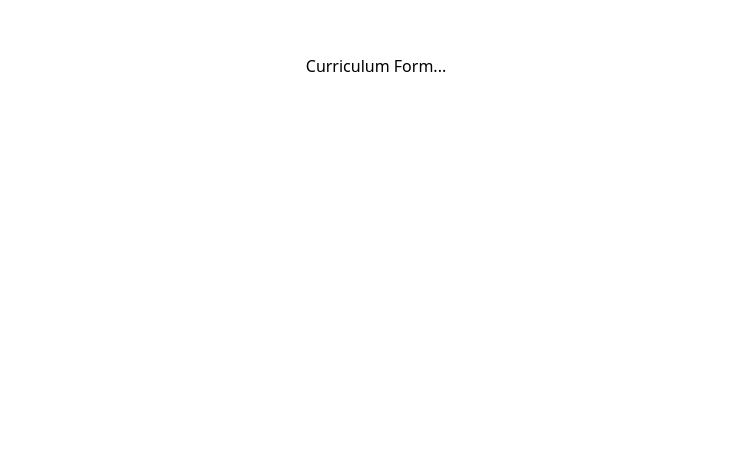
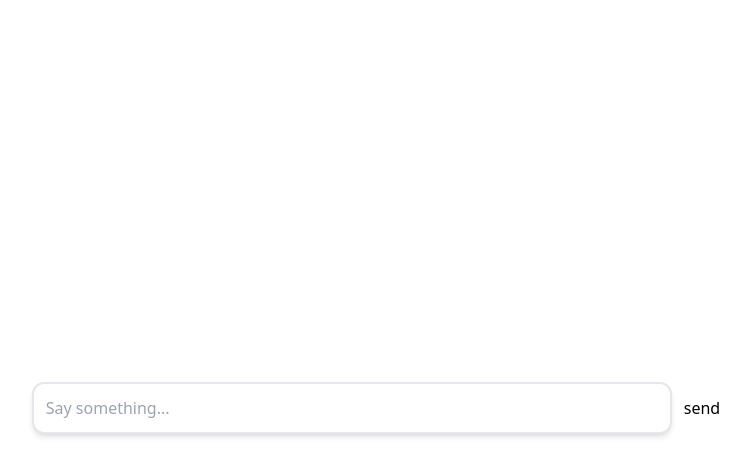
Before and after one commit to abhijayrajvansh/ai-curriculum-generator, a Next.js app: page / in a window 1280 px wide. Shown: the part 334-800 px from the top of the page, without its empty margins (264-1014 px from the left). Built offline with nearby package versions, Linux system fonts and the light colour scheme.

Commit message:
wagmi: bug fixes & improvements

```diff
--- a/app/api/route.ts
+++ /dev/null
@@ -1,21 +0,0 @@
-import { NextApiRequest, NextApiResponse } from 'next';
-import { Configuration, OpenAIApi } from 'openai';
-
-const openai = new OpenAIApi(new Configuration({ apiKey: process.env.OPENAI_API_KEY }));
-
-export default async function handler(req: NextApiRequest, res: NextApiResponse) {
-  const { prompt } = req.body;
-
-  try {
-    const response = await openai.createCompletion({
-      model: 'text-davinci-003',
-      prompt,
-      max_tokens: 1500,
-    });
-
-    const curriculum = response.data.choices[0].text;
-    res.status(200).json({ curriculum });
-  } catch (error) {
-    res.status(500).json({ error: 'Failed to generate curriculum' });
-  }
-}
--- a/components/CurriculumForm.tsx
+++ b/components/CurriculumForm.tsx
@@ -1,10 +1,14 @@
-import React from 'react'
+"use client";
+
+import { useChat } from "ai/react";
+import React from "react";
 
 const CurriculumForm = () => {
+  const { messages, handleInputChange, handleSubmit, input } = useChat();
 
-  const level = 'beginner'
-  const topic = 'software engineering'
-  const duration = '4 months'
+  const level = "beginner";
+  const topic = "software engineering";
+  const duration = "4 months";
 
   const prompt = `
     Generate a comprehensive learning roadmap for a ${level} student learning ${topic}.
@@ -14,9 +18,19 @@ const CurriculumForm = () => {
 
   return (
     <div>
-      Curriculum Form...
+      <form onSubmit={handleSubmit}>
+        <div className="fixed bottom-0 left-1/2 m -translate-x-1/2 transfor w-full py-8 bg-background flex items-center justify-center gap-3">
+          <input
+            className="dark:bg-transparent/30 w-[70%] sm:w-1/2 sm:p-3 p-2 border-2 rounded-xl shadow-md text-black dark:text-white "
+            value={input}
+            placeholder="Say something..."
+            onChange={handleInputChange}
+          />
+          <button>send</button>
+        </div>
+      </form>
     </div>
-  )
-}
+  );
+};
 
 export default CurriculumForm;
```
Also changed, not shown: package.json (+8 -4 lines), 1 other file (tests, documents, lock files or other folders).
